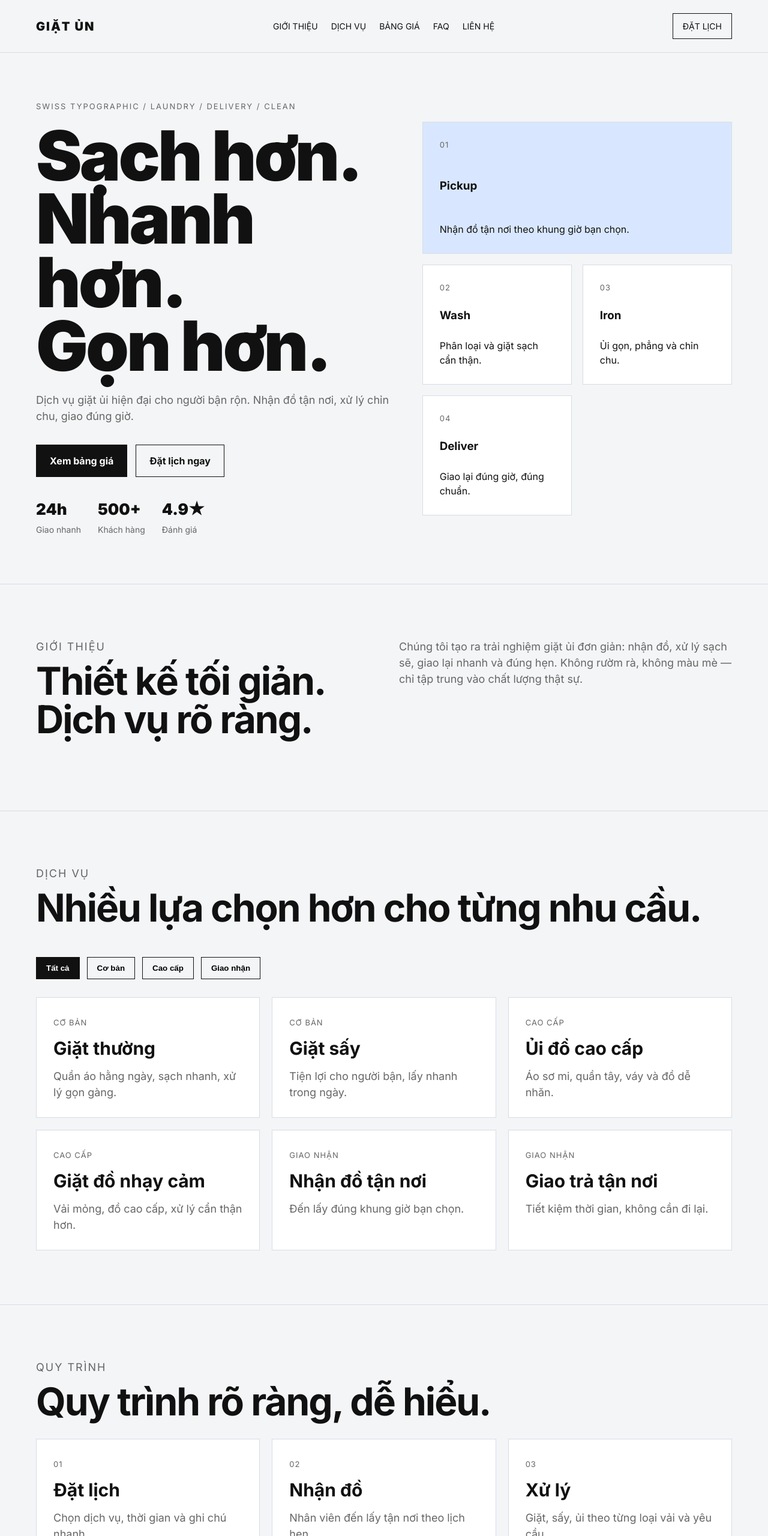
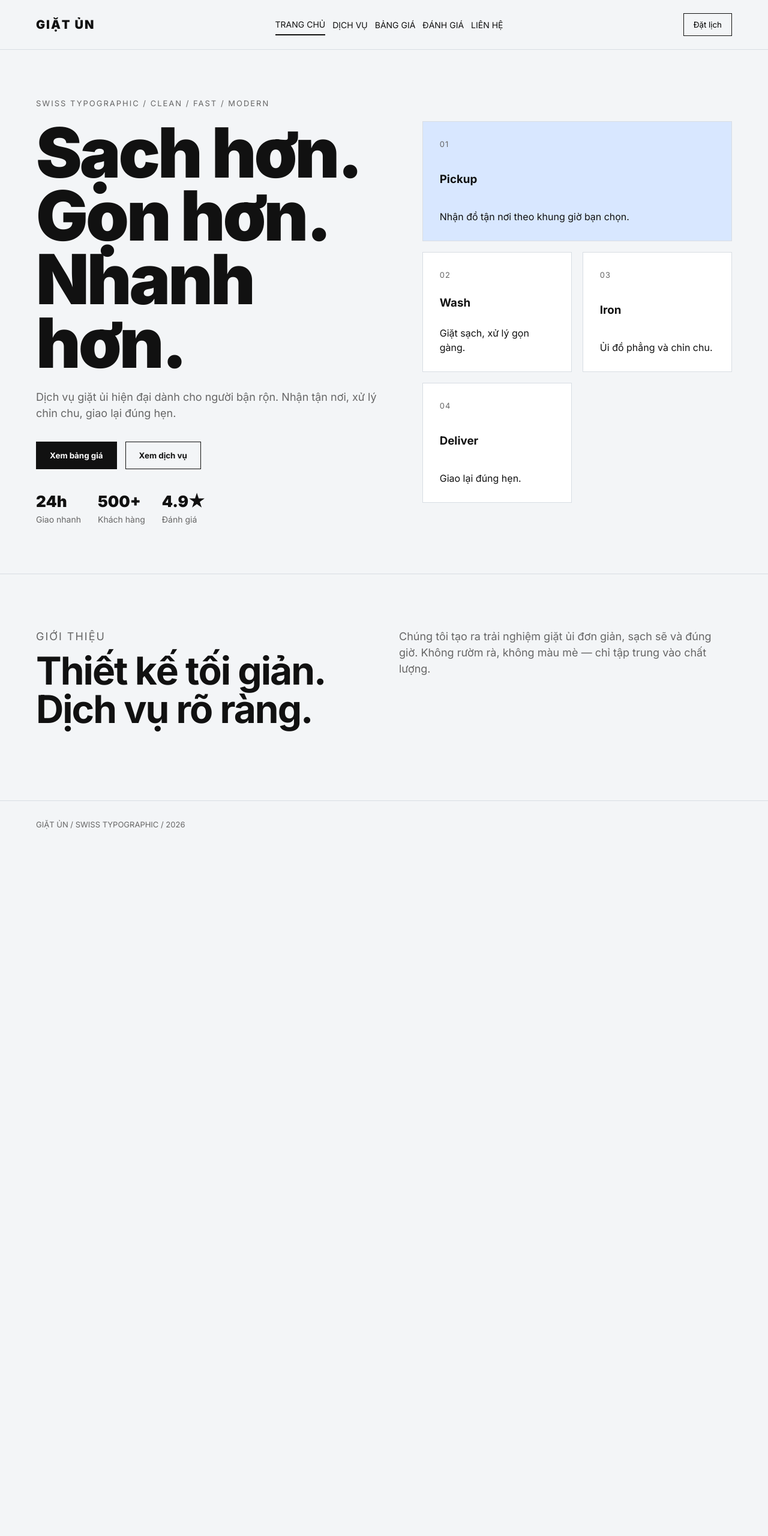
Before and after one commit to chienlexuan697-cell/server-, a plain HTML site: page index.html in a window 1280 px wide. Shown: the top 2560 px of the page at 60% size. After the commit the page ends 1415 px from the top, so only its background shows below. Drawn offline with Linux system fonts and the light colour scheme.

Commit message:
Add files via upload

```diff
--- a/index.html
+++ b/index.html
@@ -4,7 +4,7 @@
   <meta charset="UTF-8" />
   <meta name="viewport" content="width=device-width, initial-scale=1.0" />
   <title>Giặt Ủn — Swiss Laundry</title>
-  <meta name="description" content="Landing page giặt ủi phong cách Swiss Typographic, hiện đại, sạch, tối giản." />
+  <meta name="description" content="Landing page giặt ủi phong cách Swiss Typographic." />
   <link rel="stylesheet" href="style.css" />
 </head>
 <body>
@@ -12,33 +12,36 @@
   <!-- NAV -->
   <header class="nav">
     <div class="logo">GIẶT ỦN</div>
+
     <nav>
-      <a href="#about">Giới thiệu</a>
-      <a href="#services">Dịch vụ</a>
-      <a href="#pricing">Bảng giá</a>
-      <a href="#faq">FAQ</a>
-      <a href="#contact">Liên hệ</a>
+      <button class="nav-link active" data-page="home">Trang chủ</button>
+      <button class="nav-link" data-page="services">Dịch vụ</button>
+      <button class="nav-link" data-page="pricing">Bảng giá</button>
+      <button class="nav-link" data-page="reviews">Đánh giá</button>
+      <button class="nav-link" data-page="contact">Liên hệ</button>
     </nav>
-    <a href="#contact" class="nav-btn">Đặt lịch</a>
+
+    <button class="nav-btn" onclick="switchPage('contact')">Đặt lịch</button>
   </header>
 
-  <!-- HERO -->
+  <!-- PAGE: HOME -->
+  <main class="page active" id="home">
     <section class="hero">
       <div class="hero-left">
-      <p class="eyebrow">SWISS TYPOGRAPHIC / LAUNDRY / DELIVERY / CLEAN</p>
+        <p class="eyebrow">SWISS TYPOGRAPHIC / CLEAN / FAST / MODERN</p>
         <h1>
           Sạch hơn.<br />
-        Nhanh hơn.<br />
-        Gọn hơn.
+          Gọn hơn.<br />
+          Nhanh hơn.
         </h1>
         <p class="hero-text">
-        Dịch vụ giặt ủi hiện đại cho người bận rộn.
-        Nhận đồ tận nơi, xử lý chỉn chu, giao đúng giờ.
+          Dịch vụ giặt ủi hiện đại dành cho người bận rộn.
+          Nhận tận nơi, xử lý chỉn chu, giao lại đúng hẹn.
         </p>
 
         <div class="hero-buttons">
-        <a href="#pricing" class="btn black">Xem bảng giá</a>
-        <a href="#contact" class="btn outline">Đặt lịch ngay</a>
+          <button class="btn black" onclick="switchPage('pricing')">Xem bảng giá</button>
+          <button class="btn outline" onclick="switchPage('services')">Xem dịch vụ</button>
         </div>
 
         <div class="hero-stats">
@@ -57,43 +60,40 @@
         <div class="grid-card">
           <span>02</span>
           <h3>Wash</h3>
-        <p>Phân loại và giặt sạch cẩn thận.</p>
+          <p>Giặt sạch, xử lý gọn gàng.</p>
         </div>
         <div class="grid-card">
           <span>03</span>
           <h3>Iron</h3>
-        <p>Ủi gọn, phẳng và chỉn chu.</p>
+          <p>Ủi đồ phẳng và chỉn chu.</p>
         </div>
         <div class="grid-card">
           <span>04</span>
           <h3>Deliver</h3>
-        <p>Giao lại đúng giờ, đúng chuẩn.</p>
+          <p>Giao lại đúng hẹn.</p>
         </div>
       </div>
     </section>
 
-  <!-- ABOUT -->
-  <section class="section split" id="about">
+    <section class="section split">
       <div>
         <p class="section-label">GIỚI THIỆU</p>
         <h2>Thiết kế tối giản. Dịch vụ rõ ràng.</h2>
       </div>
       <div>
         <p>
-        Chúng tôi tạo ra trải nghiệm giặt ủi đơn giản: nhận đồ, xử lý sạch sẽ,
-        giao lại nhanh và đúng hẹn. Không rườm rà, không màu mè — chỉ tập trung
-        vào chất lượng thật sự.
+          Chúng tôi tạo ra trải nghiệm giặt ủi đơn giản, sạch sẽ và đúng giờ.
+          Không rườm rà, không màu mè — chỉ tập trung vào chất lượng.
         </p>
       </div>
     </section>
+  </main>
 
-  <!-- SERVICES -->
-  <section class="section" id="services">
-    <div class="section-top">
-      <div>
+  <!-- PAGE: SERVICES -->
+  <main class="page" id="services">
+    <section class="section">
       <p class="section-label">DỊCH VỤ</p>
-        <h2>Nhiều lựa chọn hơn cho từng nhu cầu.</h2>
-      </div>
+      <h2>Nhiều lựa chọn cho từng nhu cầu.</h2>
 
       <div class="filters">
         <button class="filter-btn active" data-filter="all">Tất cả</button>
@@ -101,80 +101,52 @@
         <button class="filter-btn" data-filter="premium">Cao cấp</button>
         <button class="filter-btn" data-filter="delivery">Giao nhận</button>
       </div>
-    </div>
 
       <div class="service-grid">
         <div class="service-card" data-category="basic">
           <span>CƠ BẢN</span>
           <h3>Giặt thường</h3>
-        <p>Quần áo hằng ngày, sạch nhanh, xử lý gọn gàng.</p>
+          <p>Quần áo hằng ngày, sạch nhanh và gọn.</p>
         </div>
 
         <div class="service-card" data-category="basic">
           <span>CƠ BẢN</span>
           <h3>Giặt sấy</h3>
-        <p>Tiện lợi cho người bận, lấy nhanh trong ngày.</p>
+          <p>Tiện lợi cho người bận rộn.</p>
         </div>
 
         <div class="service-card" data-category="premium">
           <span>CAO CẤP</span>
-        <h3>Ủi đồ cao cấp</h3>
-        <p>Áo sơ mi, quần tây, váy và đồ dễ nhăn.</p>
+          <h3>Ủi đồ</h3>
+          <p>Áo sơ mi, quần tây, váy, đồ đẹp.</p>
         </div>
 
         <div class="service-card" data-category="premium">
           <span>CAO CẤP</span>
           <h3>Giặt đồ nhạy cảm</h3>
-        <p>Vải mỏng, đồ cao cấp, xử lý cẩn thận hơn.</p>
+          <p>Xử lý kỹ hơn cho vải mỏng / đồ cao cấp.</p>
         </div>
 
         <div class="service-card" data-category="delivery">
           <span>GIAO NHẬN</span>
-        <h3>Nhận đồ tận nơi</h3>
-        <p>Đến lấy đúng khung giờ bạn chọn.</p>
+          <h3>Nhận tận nơi</h3>
+          <p>Đến lấy đồ đúng khung giờ bạn chọn.</p>
         </div>
 
         <div class="service-card" data-category="delivery">
           <span>GIAO NHẬN</span>
-        <h3>Giao trả tận nơi</h3>
-        <p>Tiết kiệm thời gian, không cần đi lại.</p>
+          <h3>Giao tận nơi</h3>
+          <p>Trả đồ sạch và gọn ngay tại nhà.</p>
         </div>
       </div>
     </section>
+  </main>
 
-  <!-- PROCESS -->
-  <section class="section" id="process">
-    <p class="section-label">QUY TRÌNH</p>
-    <h2 class="process-title">Quy trình rõ ràng, dễ hiểu.</h2>
-
-    <div class="timeline">
-      <div class="timeline-item">
-        <span>01</span>
-        <h3>Đặt lịch</h3>
-        <p>Chọn dịch vụ, thời gian và ghi chú nhanh.</p>
-      </div>
-      <div class="timeline-item">
-        <span>02</span>
-        <h3>Nhận đồ</h3>
-        <p>Nhân viên đến lấy tận nơi theo lịch hẹn.</p>
-      </div>
-      <div class="timeline-item">
-        <span>03</span>
-        <h3>Xử lý</h3>
-        <p>Giặt, sấy, ủi theo từng loại vải và yêu cầu.</p>
-      </div>
-      <div class="timeline-item">
-        <span>04</span>
-        <h3>Giao lại</h3>
-        <p>Đồ được gấp gọn, sạch sẽ và trả đúng giờ.</p>
-      </div>
-    </div>
-  </section>
-
-  <!-- PRICING -->
-  <section class="section" id="pricing">
+  <!-- PAGE: PRICING -->
+  <main class="page" id="pricing">
+    <section class="section">
       <p class="section-label">BẢNG GIÁ</p>
-    <h2 class="pricing-title">Chọn gói phù hợp.</h2>
+      <h2>Chọn gói phù hợp.</h2>
 
       <div class="pricing-grid">
         <div class="price-card">
@@ -208,15 +180,17 @@
             <li>Đồ cao cấp / nhạy cảm</li>
             <li>Ủi kỹ hơn</li>
             <li>Ưu tiên giao nhanh</li>
-          <li>Phù hợp áo sơ mi / váy / đồ đẹp</li>
+            <li>Phù hợp đồ đẹp</li>
           </ul>
           <button onclick="chonGoi('PREMIUM')">Chọn gói</button>
         </div>
       </div>
     </section>
+  </main>
 
-  <!-- REVIEWS -->
-  <section class="section" id="reviews">
+  <!-- PAGE: REVIEWS -->
+  <main class="page" id="reviews">
+    <section class="section">
       <p class="section-label">ĐÁNH GIÁ</p>
       <h2>Khách hàng nói gì.</h2>
 
@@ -225,21 +199,17 @@
           <p>“Đồ sạch, thơm vừa phải, giao đúng giờ. Dùng rất ổn.”</p>
           <span>— Minh</span>
         </div>
+
         <div class="review-card">
           <p>“Thiết kế web nhìn xịn mà dịch vụ cũng gọn gàng thật.”</p>
           <span>— Huy</span>
         </div>
+
         <div class="review-card">
           <p>“Đỡ phải tự giặt đồ cuối tuần. Rất tiện.”</p>
           <span>— Linh</span>
         </div>
       </div>
-  </section>
-
-  <!-- FAQ -->
-  <section class="section" id="faq">
-    <p class="section-label">FAQ</p>
-    <h2>Câu hỏi thường gặp.</h2>
 
       <div class="faq-list">
         <div class="faq-item">
@@ -252,31 +222,26 @@
         <div class="faq-item">
           <button class="faq-question">Có nhận đồ tận nơi không?</button>
           <div class="faq-answer">
-          <p>Có, chúng tôi hỗ trợ nhận và giao tận nơi theo khung giờ.</p>
+            <p>Có, chúng tôi hỗ trợ nhận và giao tận nơi.</p>
           </div>
         </div>
 
         <div class="faq-item">
           <button class="faq-question">Đồ dễ hỏng có xử lý riêng không?</button>
           <div class="faq-answer">
-          <p>Có, bạn có thể chọn gói Premium để xử lý kỹ hơn cho đồ nhạy cảm.</p>
+            <p>Có, bạn có thể chọn gói Premium để xử lý kỹ hơn.</p>
           </div>
         </div>
       </div>
     </section>
+  </main>
 
-  <!-- CTA -->
-  <section class="cta">
-    <p>READY FOR CLEAN CLOTHES?</p>
-    <h2>Đặt lịch giặt ủi trong 1 phút.</h2>
-    <a href="#contact" class="btn black">Liên hệ ngay</a>
-  </section>
-
-  <!-- CONTACT -->
-  <section class="section contact" id="contact">
+  <!-- PAGE: CONTACT -->
+  <main class="page" id="contact">
+    <section class="section contact">
       <div>
         <p class="section-label">LIÊN HỆ</p>
-      <h2>Bắt đầu đơn giản.</h2>
+        <h2>Đặt lịch nhanh.</h2>
         <p class="contact-text">
           Thay số điện thoại, Zalo, Facebook hoặc địa chỉ thật của bạn vào đây.
         </p>
@@ -303,10 +268,10 @@
         </form>
       </div>
     </section>
+  </main>
 
-  <!-- FOOTER -->
   <footer class="footer">
-    <p>GIẶT ỦN / SWISS TYPOGRAPHIC LANDING PAGE / 2026</p>
+    <p>GIẶT ỦN / SWISS TYPOGRAPHIC / 2026</p>
   </footer>
 
   <script src="script.js"></script>
--- a/script.js
+++ b/script.js
@@ -1,3 +1,31 @@
+// CHUYỂN TRANG
+const pages = document.querySelectorAll(".page");
+const navLinks = document.querySelectorAll(".nav-link");
+
+function switchPage(pageId) {
+  pages.forEach(page => page.classList.remove("active"));
+  navLinks.forEach(link => link.classList.remove("active"));
+
+  document.getElementById(pageId).classList.add("active");
+
+  const activeBtn = document.querySelector(`.nav-link[data-page="${pageId}"]`);
+  if (activeBtn) {
+    activeBtn.classList.add("active");
+  }
+
+  window.scrollTo({
+    top: 0,
+    behavior: "smooth"
+  });
+}
+
+navLinks.forEach(link => {
+  link.addEventListener("click", () => {
+    const pageId = link.getAttribute("data-page");
+    switchPage(pageId);
+  });
+});
+
 // FILTER DỊCH VỤ
 const filterButtons = document.querySelectorAll(".filter-btn");
 const serviceCards = document.querySelectorAll(".service-card");
@@ -21,7 +49,7 @@ filterButtons.forEach(button => {
   });
 });
 
-// FAQ TOGGLE
+// FAQ
 const faqItems = document.querySelectorAll(".faq-item");
 
 faqItems.forEach(item => {
@@ -34,13 +62,14 @@ faqItems.forEach(item => {
 
 // CHỌN GÓI
 function chonGoi(goi) {
-  alert("Bạn đã chọn gói: " + goi + ". Hãy thay alert này bằng Zalo/Form thật nếu muốn.");
+  alert("Bạn đã chọn gói: " + goi);
+  switchPage("contact");
 }
 
-// FORM ĐẶT LỊCH
+// FORM
 const bookingForm = document.getElementById("bookingForm");
 
 bookingForm.addEventListener("submit", function(e) {
   e.preventDefault();
-  alert("Đặt lịch thành công! Hãy thay phần này bằng gửi form thật nếu muốn.");
+  alert("Đặt lịch thành công! Bạn có thể thay phần này bằng Zalo/Form thật.");
 });
--- a/style.css
+++ b/style.css
@@ -7,7 +7,6 @@
   --line: #d8dde3;
   --white: #ffffff;
   --blue: #d8e7ff;
-  --blue-strong: #a9c7ff;
   --black: #111111;
 }
 
@@ -33,13 +32,15 @@ body {
   position: sticky;
   top: 0;
   z-index: 100;
-  background: rgba(243, 245, 247, 0.92);
-  backdrop-filter: blur(12px);
+  background: rgba(243, 245, 247, 0.95);
+  backdrop-filter: blur(10px);
   border-bottom: 1px solid var(--line);
   display: flex;
   justify-content: space-between;
   align-items: center;
   padding: 22px 60px;
+  gap: 20px;
+  flex-wrap: wrap;
 }
 
 .logo {
@@ -50,19 +51,60 @@ body {
 
 .nav nav {
   display: flex;
-  gap: 22px;
+  gap: 12px;
+  flex-wrap: wrap;
 }
 
-.nav a {
-  text-decoration: none;
-  color: var(--text);
+.nav-link,
+.nav-btn,
+.filter-btn,
+.btn,
+.price-card button,
+.contact-box button,
+.faq-question {
+  font-family: inherit;
+}
+
+.nav-link {
+  border: none;
+  background: transparent;
   font-size: 14px;
   text-transform: uppercase;
+  cursor: pointer;
+  color: var(--text);
+  padding: 8px 0;
+}
+
+.nav-link.active {
+  border-bottom: 2px solid var(--black);
 }
 
 .nav-btn {
   border: 1px solid var(--black);
   padding: 10px 16px;
+  background: transparent;
+  cursor: pointer;
+}
+
+/* PAGE SWITCH */
+.page {
+  display: none;
+  animation: fadeIn 0.35s ease;
+}
+
+.page.active {
+  display: block;
+}
+
+@keyframes fadeIn {
+  from {
+    opacity: 0;
+    transform: translateY(18px);
+  }
+  to {
+    opacity: 1;
+    transform: translateY(0);
+  }
 }
 
 /* HERO */
@@ -71,13 +113,12 @@ body {
   grid-template-columns: 1.15fr 1fr;
   gap: 50px;
   padding: 80px 60px;
-  min-height: 100vh;
+  min-height: 90vh;
   align-items: center;
 }
 
 .eyebrow,
-.section-label,
-.cta p {
+.section-label {
   font-size: 13px;
   letter-spacing: 2px;
   color: var(--muted);
@@ -110,18 +151,10 @@ body {
 .btn {
   display: inline-block;
   padding: 14px 22px;
-  text-decoration: none;
   border: 1px solid var(--black);
   font-weight: 700;
-  transition: 0.2s ease;
-}
-
-.btn:hover,
-.nav-btn:hover,
-.contact-box button:hover,
-.price-card button:hover,
-.filter-btn:hover {
-  transform: translateY(-2px);
+  cursor: pointer;
+  background: transparent;
 }
 
 .btn.black {
@@ -140,12 +173,6 @@ body {
   margin-top: 10px;
 }
 
-.hero-stats div {
-  display: flex;
-  flex-direction: column;
-  gap: 4px;
-}
-
 .hero-stats strong {
   font-size: 26px;
   font-weight: 900;
@@ -154,9 +181,10 @@ body {
 .hero-stats span {
   font-size: 14px;
   color: var(--muted);
+  display: block;
 }
 
-/* RIGHT GRID */
+/* GRID CARD */
 .hero-right {
   display: grid;
   grid-template-columns: 1fr 1fr;
@@ -175,37 +203,24 @@ body {
 
 .grid-card.big {
   grid-column: span 2;
-  min-height: 220px;
   background: var(--blue);
 }
 
 .grid-card span,
 .service-card span,
-.timeline-item span,
 .plan {
   font-size: 13px;
   color: var(--muted);
   letter-spacing: 1px;
 }
 
-.grid-card h3,
-.service-card h3,
-.timeline-item h3,
-.review-card p,
-.price-card h3 {
-  margin: 10px 0;
-}
-
-/* SECTION */
+/* SECTIONS */
 .section {
   padding: 90px 60px;
   border-top: 1px solid var(--line);
 }
 
-.section h2,
-.process-title,
-.pricing-title,
-.cta h2 {
+.section h2 {
   font-size: clamp(34px, 5vw, 68px);
   line-height: 1;
   letter-spacing: -2px;
@@ -216,22 +231,13 @@ body {
   display: grid;
   grid-template-columns: 1fr 1fr;
   gap: 50px;
-  align-items: start;
-}
-
-.section-top {
-  display: flex;
-  justify-content: space-between;
-  align-items: end;
-  gap: 20px;
-  margin-bottom: 30px;
-  flex-wrap: wrap;
 }
 
 /* FILTER */
 .filters {
   display: flex;
   gap: 12px;
+  margin: 25px 0 30px;
   flex-wrap: wrap;
 }
 
@@ -248,20 +254,18 @@ body {
   color: var(--white);
 }
 
-/* SERVICES */
+/* GRIDS */
 .service-grid,
-.review-grid,
 .pricing-grid,
-.timeline {
+.review-grid {
   display: grid;
   grid-template-columns: repeat(3, 1fr);
   gap: 20px;
 }
 
 .service-card,
+.price-card,
 .review-card,
-.price-card,
-.timeline-item,
 .contact-box,
 .faq-item {
   background: var(--white);
@@ -269,9 +273,9 @@ body {
   padding: 28px;
 }
 
-.service-card h3,
-.timeline-item h3 {
+.service-card h3 {
   font-size: 30px;
+  margin: 10px 0;
 }
 
 .service-card.hidden {
@@ -280,25 +284,25 @@ body {
 
 /* PRICING */
 .price-card {
+  min-height: 360px;
   display: flex;
   flex-direction: column;
   justify-content: space-between;
-  min-height: 360px;
 }
 
 .price-card.featured {
   background: var(--blue);
-  transform: translateY(-10px);
+  transform: translateY(-8px);
 }
 
 .price-card h3 {
   font-size: 56px;
-  letter-spacing: -2px;
+  margin: 10px 0 20px;
 }
 
 .price-card ul {
   list-style: none;
-  margin: 20px 0;
+  margin-bottom: 20px;
 }
 
 .price-card li {
@@ -319,26 +323,27 @@ body {
 /* REVIEW */
 .review-card p {
   font-size: 22px;
-  line-height: 1.3;
+  line-height: 1.35;
 }
 
 .review-card span {
+  display: block;
+  margin-top: 18px;
   color: var(--muted);
-  display: block;
-  margin-top: 20px;
 }
 
 /* FAQ */
 .faq-list {
+  margin-top: 40px;
   display: grid;
   gap: 16px;
 }
 
 .faq-question {
   width: 100%;
-  text-align: left;
   background: transparent;
   border: none;
+  text-align: left;
   font-size: 22px;
   font-weight: 800;
   cursor: pointer;
@@ -354,14 +359,6 @@ body {
 
 .faq-item.active .faq-answer {
   max-height: 200px;
-}
-
-/* CTA */
-.cta {
-  padding: 100px 60px;
-  border-top: 1px solid var(--line);
-  border-bottom: 1px solid var(--line);
-  background: var(--white);
 }
 
 /* CONTACT */
@@ -405,11 +402,10 @@ body {
 @media (max-width: 1100px) {
   .hero,
   .split,
-  .contact,
   .service-grid,
   .pricing-grid,
   .review-grid,
-  .timeline {
+  .contact {
     grid-template-columns: 1fr;
   }
 
@@ -423,22 +419,11 @@ body {
 }
 
 @media (max-width: 900px) {
-  .nav {
-    padding: 20px;
-    flex-direction: column;
-    gap: 14px;
-  }
-
-  .nav nav {
-    flex-wrap: wrap;
-    justify-content: center;
-  }
-
+  .nav,
   .hero,
   .section,
-  .cta,
   .footer {
-    padding: 60px 20px;
+    padding: 20px;
   }
 
   .hero h1 {
@@ -446,13 +431,12 @@ body {
     letter-spacing: -2px;
   }
 
-  .service-card h3,
-  .timeline-item h3 {
+  .service-card h3 {
     font-size: 24px;
   }
 
   .price-card h3 {
-    font-size: 44px;
+    font-size: 42px;
   }
 
   .faq-question {
```
Lines whose indentation alone changed are shown as unchanged.
